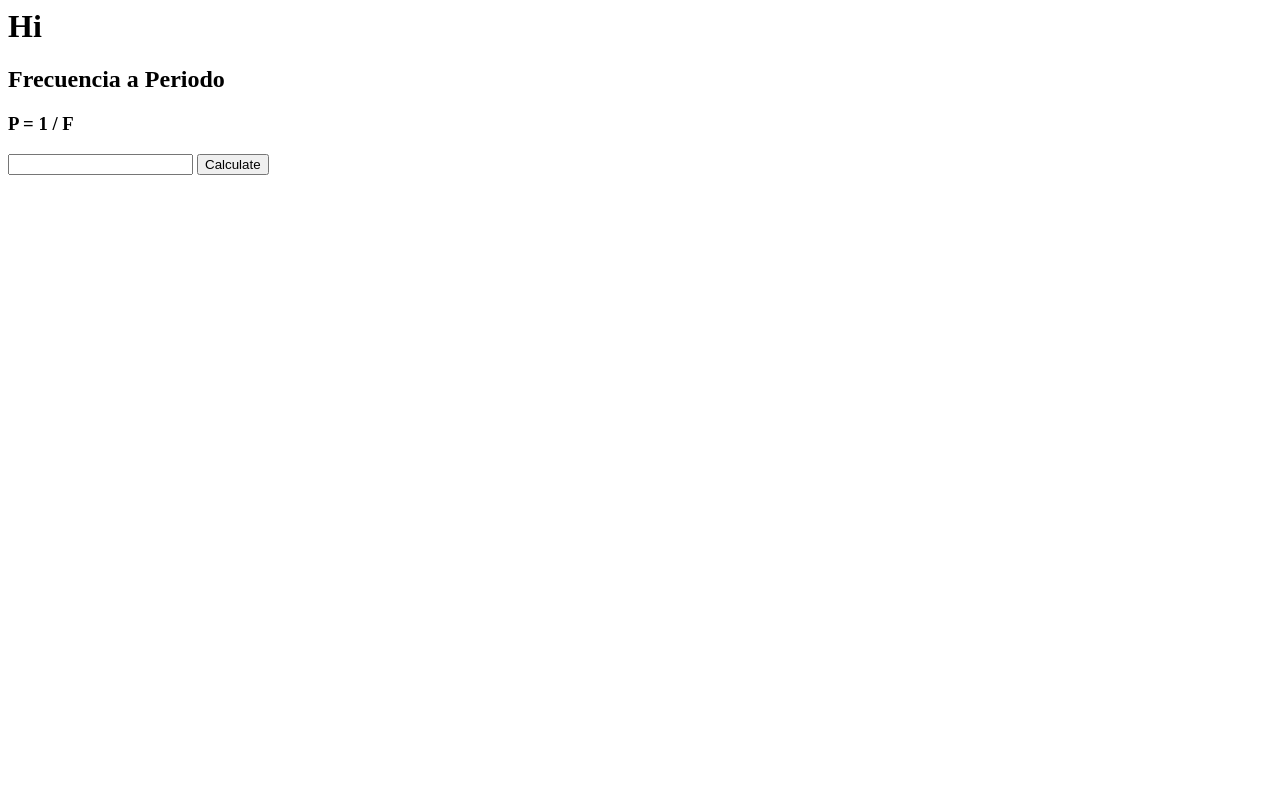
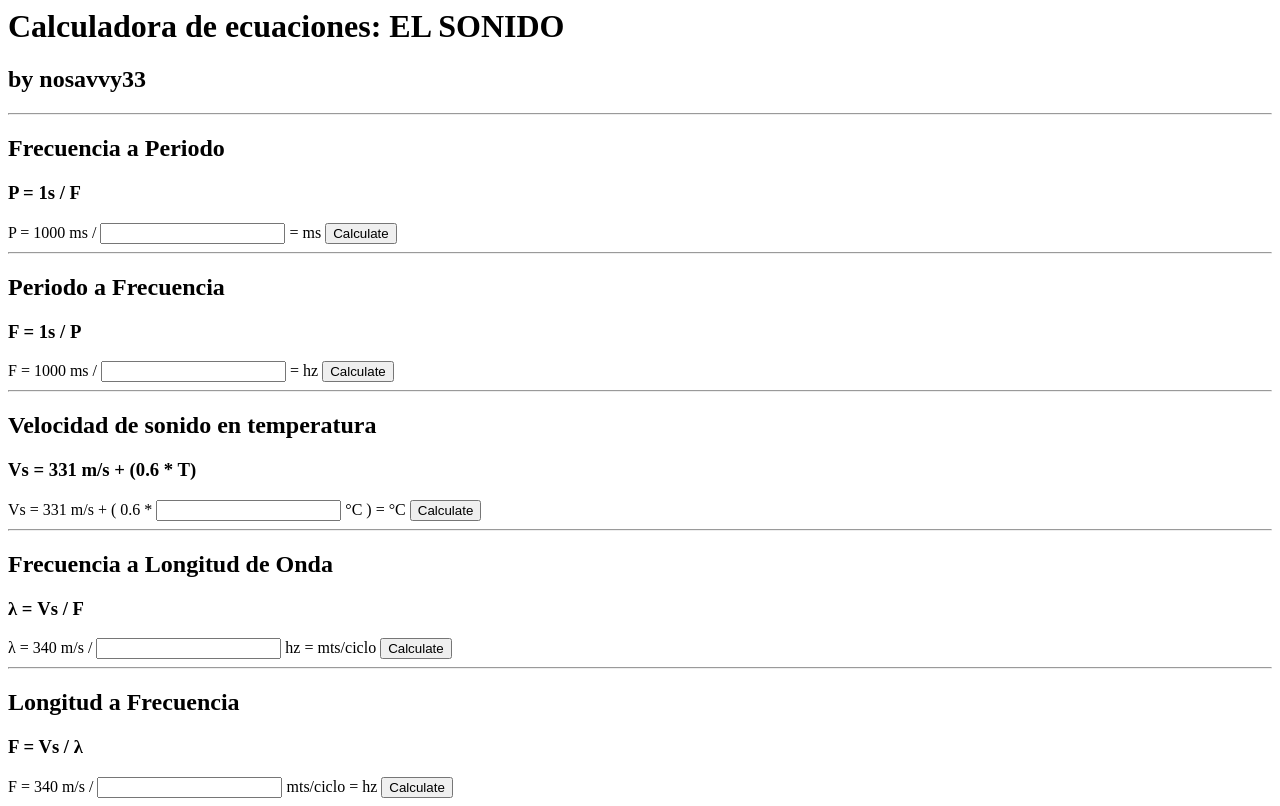
Before and after one commit to nosavvy33/audio.calculator, a plain HTML site: page index.html in a window 1280 px wide. Drawn offline with Linux system fonts and the light colour scheme.

Commit message:
formulas added

```diff
--- a/index.html
+++ b/index.html
@@ -5,7 +5,8 @@
         // CONSTANTS
         const oneSecond = 1;
         const milliseconds = 1000;
-
+        const soundVelocityAtZero = 331;
+        const soundVelocityAtFifteen = 340;
     </script>
     <script>
         // UTILS
@@ -16,27 +17,105 @@
         }
     </script>
     <script>
-        console.log("hi");
         function frequencyToPeriod() {
             var frequency = document.getElementById("frequency").value;
-            var resultSpan = document.getElementById("result");
+            var resultSpan = document.getElementById("resultFrequency");
             var result = round_number({
                 number: milliseconds / frequency,
                 decimal_places: 3
             })
-            console.log(result)
+            resultSpan.innerHTML = result;
+        }
+
+        function periodToFrequency() {
+            var period = document.getElementById("period").value;
+            var resultSpan = document.getElementById("resultPeriod");
+            var result = round_number({
+                number: milliseconds / period,
+                decimal_places: 3
+            })
+            resultSpan.innerHTML = result;
+        }
+
+        function calculateVelocityOnTemperature() {
+            var temperature = document.getElementById("temperature").value;
+            var resultSpan = document.getElementById("resultVelocity");
+            var result = soundVelocityAtZero + (0.6 * temperature);
+            resultSpan.innerHTML = result;
+        }
+
+        function calculateWaveLength() {
+            var waveFrequency = document.getElementById("waveFrequency").value;
+            var resultSpan = document.getElementById("resultWaveLength");
+            var result = round_number({
+                number: soundVelocityAtFifteen / waveFrequency,
+                decimal_places: 3
+            })
+            resultSpan.innerHTML = result;
+        }
+
+        function calculateFrequencyOnWavelength() {
+            var waveLength = document.getElementById("waveLength").value;
+            var resultSpan = document.getElementById("resultFrequencyFromWavelength");
+            var result = round_number({
+                number: soundVelocityAtFifteen / waveLength,
+                decimal_places: 3
+            })
+            resultSpan.innerHTML = result;
         }
     </script>
 </head>
 
 <body>
-    <h1>Hi</h1>
+    <h1>Calculadora de ecuaciones: EL SONIDO</h1>
+    <h2>by nosavvy33</h2>
+    <hr>
     <div>
         <h2>Frecuencia a Periodo</h2>
-        <h3>P = 1 / F</h3>
-        <input id="frequency" type="number" />
-        <button onclick="frequencyToPeriod()">Calculate</button>
-        <span id="result"></span>
+        <h3>P = 1s / F</h3>
+        <span>
+            P = 1000 ms / <input id="frequency" type="number" /> = <span id="resultFrequency"></span> ms
+            <button onclick="frequencyToPeriod()">Calculate</button>
+        </span>
+    </div>
+    <hr>
+    <div>
+        <h2>Periodo a Frecuencia</h2>
+        <h3>F = 1s / P</h3>
+        <span>
+            F = 1000 ms / <input id="period" type="number" /> = <span id="resultPeriod"></span> hz
+            <button onclick="periodToFrequency()">Calculate</button>
+        </span>
+    </div>
+    <hr>
+    <div>
+        <h2>Velocidad de sonido en temperatura</h2>
+        <h3>Vs = 331 m/s + (0.6 * T)</h3>
+        <span>
+            Vs = 331 m/s + ( 0.6 * <input id="temperature" type="number" /> °C ) = <span id="resultVelocity"></span> °C
+            <button onclick="calculateVelocityOnTemperature()">Calculate</button>
+        </span>
+    </div>
+    <hr>
+    <div>
+        <h2>Frecuencia a Longitud de Onda</h2>
+        <h3>λ = Vs / F</h3>
+        <span>
+            λ = 340 m/s / <input id="waveFrequency" type="number" /> hz = <span id="resultWaveLength"></span>
+            mts/ciclo
+            <button onclick="calculateWaveLength()">Calculate</button>
+        </span>
+    </div>
+    <hr>
+    <div>
+        <h2>Longitud a Frecuencia</h2>
+        <h3>F = Vs / λ</h3>
+        <span>
+            F = 340 m/s / <input id="waveLength" type="number" /> mts/ciclo = <span
+                id="resultFrequencyFromWavelength"></span>
+            hz
+            <button onclick="calculateFrequencyOnWavelength()">Calculate</button>
+        </span>
     </div>
 
 </body>
```
